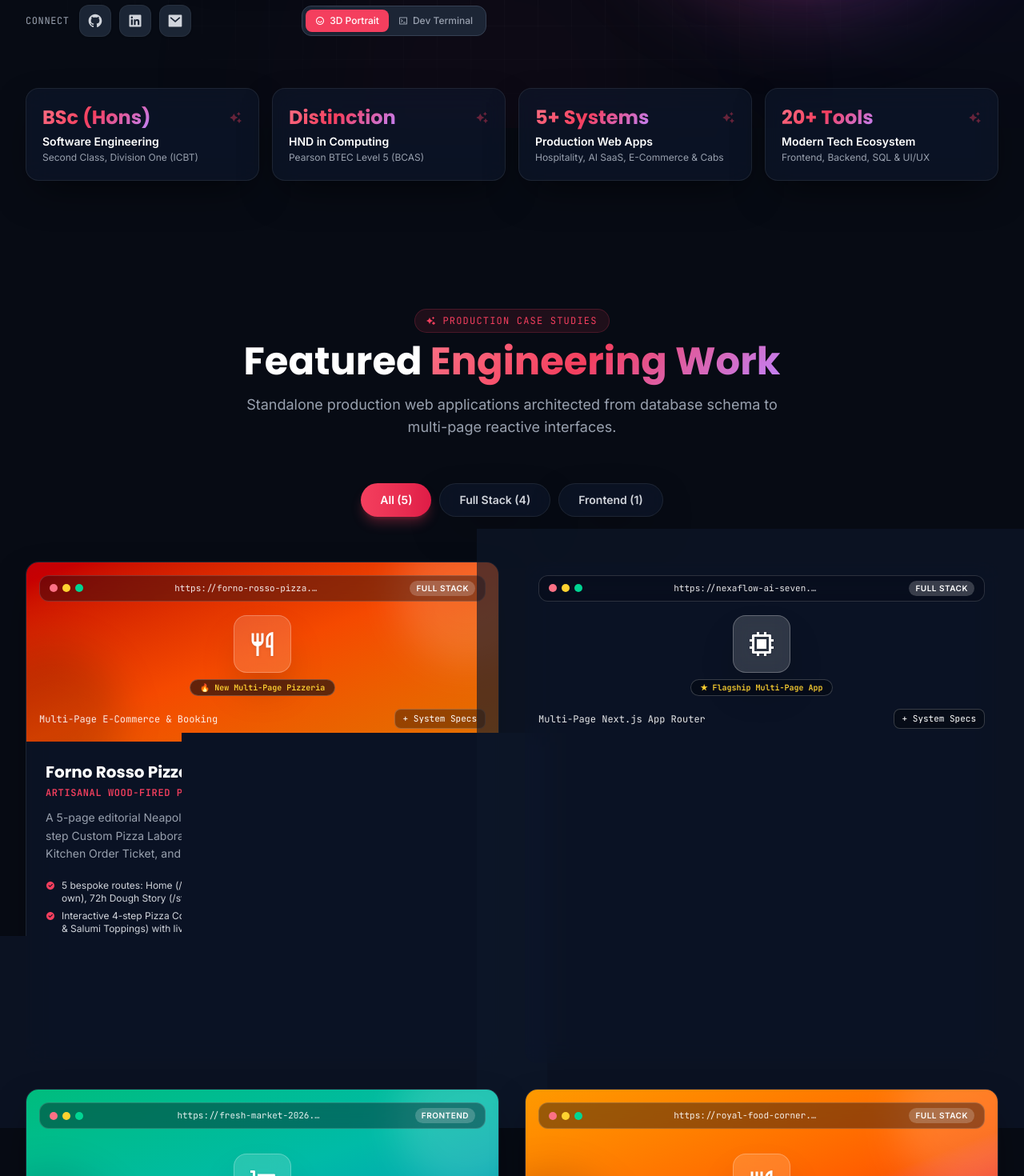
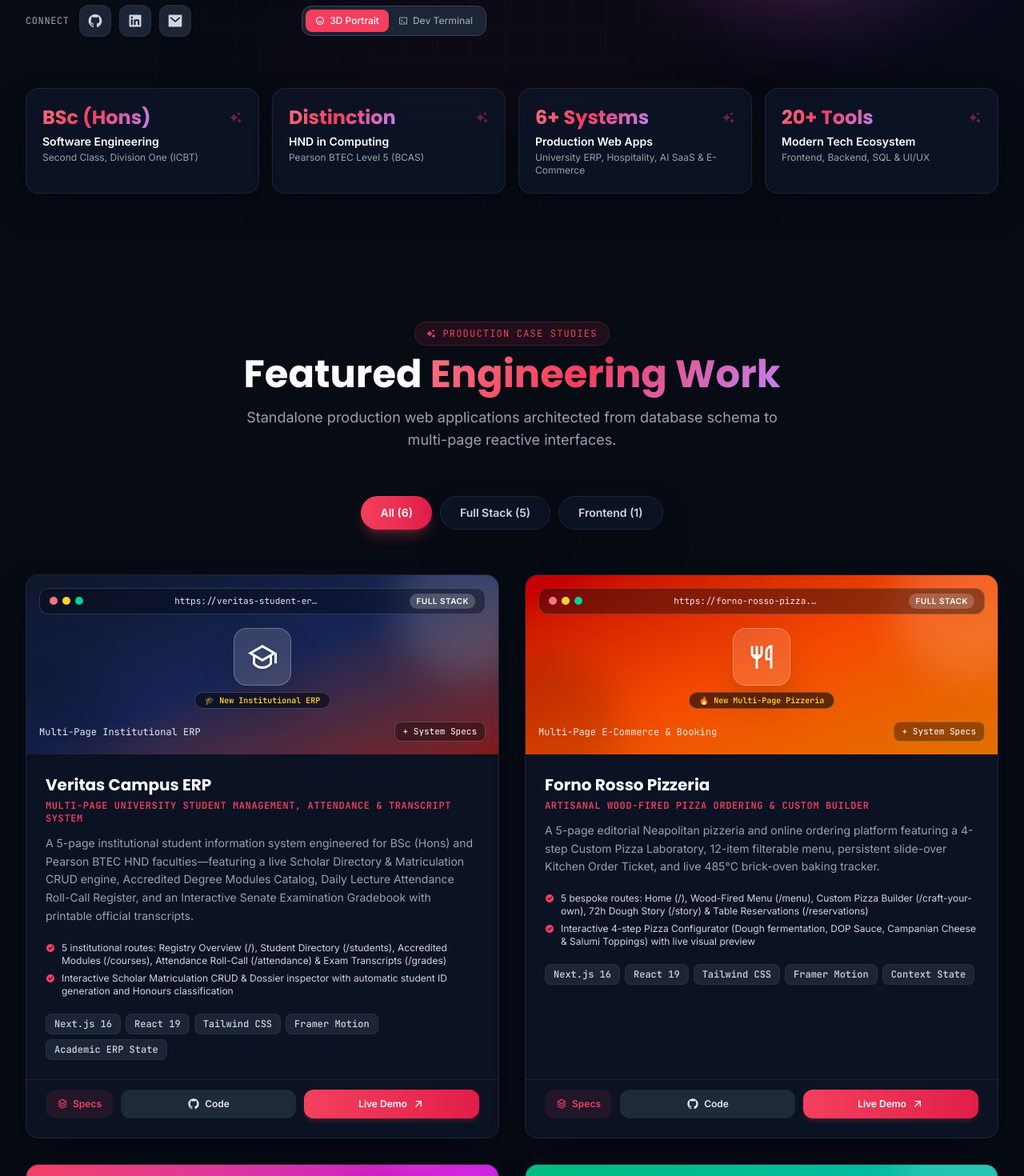
Before and after one commit to Thilak-raj-08/portfolio, a Next.js app: page / in a window 1280 px wide. Shown: the part 640-2110 px from the top of the page at 80% size. Built offline with nearby package versions, Linux system fonts and the light colour scheme.

Commit message:
feat: add Veritas Campus ERP student management system to portfolio

```diff
--- a/components/CommandPalette.jsx
+++ b/components/CommandPalette.jsx
@@ -63,7 +63,7 @@ export default function CommandPalette({ isOpen, onClose }) {
         id: 'nav-projects',
         category: 'Navigation',
         title: 'Explore Featured Projects',
-        subtitle: 'Fresh-Market, Royal Food Corner & SwiftCabs case studies',
+        subtitle: 'Veritas Campus ERP, Forno Rosso Pizza, NexaFlow AI & more',
         icon: RiFolderLine,
         shortcut: 'G P',
         perform: () => {
--- a/components/Hero.jsx
+++ b/components/Hero.jsx
@@ -49,11 +49,12 @@ const terminalCommands = {
     '🎨 Design   : Figma, Adobe XD, Git/GitHub, Bitbucket',
   ],
   projects: [
-    '1. Forno Rosso Pizza → 5-Page Artisanal Wood-Fired Pizza Ordering & Custom Builder',
-    '2. NexaFlow AI       → 5-Page AI DevTools, Agile Kanban & FinOps SaaS Platform',
-    '3. Fresh-Market      → Nuxt.js + Tailwind E-Commerce Platform (Live on Vercel)',
-    '4. Royal Food Corner → Laravel + Alpine.js Full-Stack Restaurant & Order System',
-    '5. SwiftCabs         → Next.js + React Real-Time Cab Booking Platform',
+    '1. Veritas Campus ERP → 5-Page University Student Management, Roll-Call & Transcript ERP',
+    '2. Forno Rosso Pizza  → 5-Page Artisanal Wood-Fired Pizza Ordering & Custom Builder',
+    '3. NexaFlow AI        → 5-Page AI DevTools, Agile Kanban & FinOps SaaS Platform',
+    '4. Fresh-Market       → Nuxt.js + Tailwind E-Commerce Platform (Live on Vercel)',
+    '5. Royal Food Corner  → Laravel + Alpine.js Full-Stack Restaurant & Order System',
+    '6. SwiftCabs          → Next.js + React Real-Time Cab Booking Platform',
   ],
   contact: [
     '📧 Email    : jeyarajanthilakraj@gmail.com',
@@ -528,9 +529,9 @@ export default function Hero() {
               detail: 'Pearson BTEC Level 5 (BCAS)',
             },
             {
-              value: '5+ Systems',
+              value: '6+ Systems',
               label: 'Production Web Apps',
-              detail: 'Hospitality, AI SaaS, E-Commerce & Cabs',
+              detail: 'University ERP, Hospitality, AI SaaS & E-Commerce',
             },
             {
               value: '20+ Tools',
--- a/components/Projects.jsx
+++ b/components/Projects.jsx
@@ -9,6 +9,7 @@ import {
   RiRestaurantLine,
   RiTaxiLine,
   RiCpuLine,
+  RiGraduationCapLine,
   RiStackLine,
   RiCheckboxCircleFill,
   RiCloseLine,
@@ -19,6 +20,32 @@ import {
 const projects = [
   {
     id: 1,
+    title: 'Veritas Campus ERP',
+    subtitle: 'Multi-Page University Student Management, Attendance & Transcript System',
+    description:
+      'A 5-page institutional student information system engineered for BSc (Hons) and Pearson BTEC HND faculties—featuring a live Scholar Directory & Matriculation CRUD engine, Accredited Degree Modules Catalog, Daily Lecture Attendance Roll-Call Register, and an Interactive Senate Examination Gradebook with printable official transcripts.',
+    icon: RiGraduationCapLine,
+    tech: ['Next.js 16', 'React 19', 'Tailwind CSS', 'Framer Motion', 'Academic ERP State'],
+    category: 'Full Stack',
+    gradient: 'from-slate-900 via-blue-950 to-red-900',
+    domain: 'veritas-student-erp.vercel.app',
+    github: 'https://github.com/Thilak-raj-08/veritas-student-erp',
+    demo: 'https://veritas-student-erp.vercel.app',
+    badge: '🎓 New Institutional ERP',
+    highlights: [
+      '5 institutional routes: Registry Overview (/), Student Directory (/students), Accredited Modules (/courses), Attendance Roll-Call (/attendance) & Exam Transcripts (/grades)',
+      'Interactive Scholar Matriculation CRUD & Dossier inspector with automatic student ID generation and Honours classification',
+      'Live Lecture Roll-Call Attendance Sheet (Present, Late, Excused, Absent) with instant batch marking and eligibility alerts',
+      'Real-time Examination Gradebook with live marks sliders, auto-recalculated GPA/Honours class, and printable Senate Transcript',
+    ],
+    metrics: {
+      architecture: 'Multi-Page Institutional ERP',
+      focus: 'Student Records, Roll-Call & GPA Engine',
+      deployment: 'Vercel Edge Network',
+    },
+  },
+  {
+    id: 2,
     title: 'Forno Rosso Pizzeria',
     subtitle: 'Artisanal Wood-Fired Pizza Ordering & Custom Builder',
     description:
@@ -44,7 +71,7 @@ const projects = [
     },
   },
   {
-    id: 2,
+    id: 3,
     title: 'NexaFlow AI',
     subtitle: 'Multi-Page AI Developer Cloud & Agile SaaS Platform',
     description:
@@ -70,7 +97,7 @@ const projects = [
     },
   },
   {
-    id: 3,
+    id: 4,
     title: 'Fresh-Market',
     subtitle: 'Modern E-Commerce Web Application (Frontend)',
     description:
@@ -95,7 +122,7 @@ const projects = [
     },
   },
   {
-    id: 4,
+    id: 5,
     title: 'Royal Food Corner',
     subtitle: 'Full-Stack Restaurant & Order Management System',
     description:
@@ -120,7 +147,7 @@ const projects = [
     },
   },
   {
-    id: 5,
+    id: 6,
     title: 'SwiftCabs',
     subtitle: 'Real-Time Cab Booking Full-Stack Platform',
     description:
```
